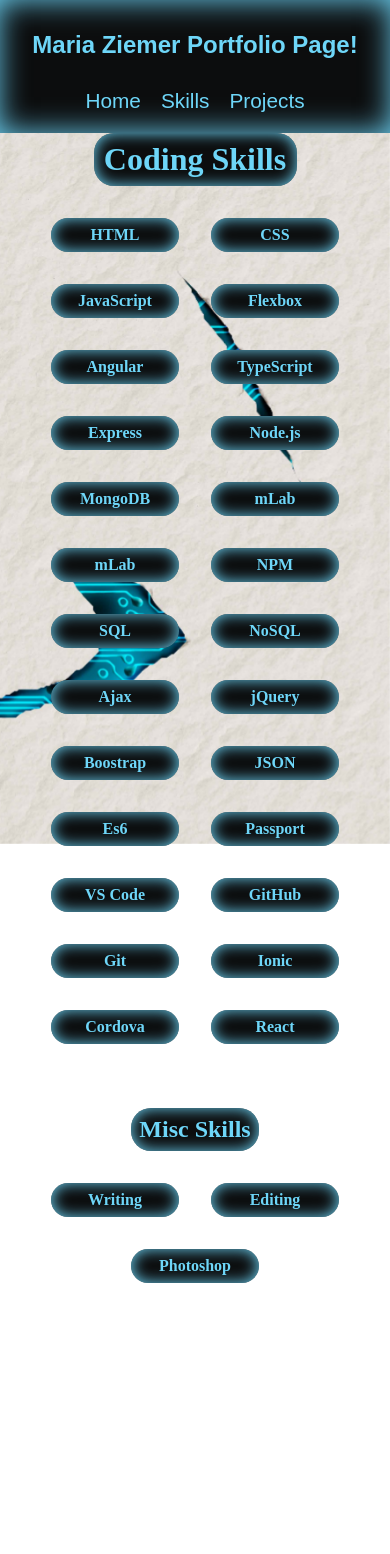
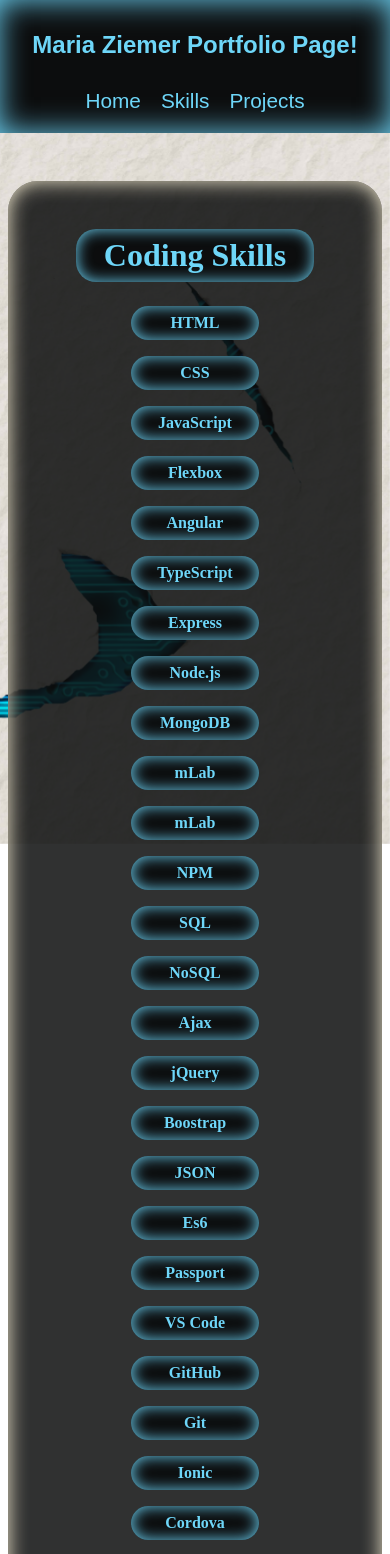
Before and after one commit to Kyrune/Portfolio-Project, an Angular app: page /skills in a window 390 px wide. Shown: the top 1554 px of the page. Before the commit the page ends 1307 px from the top, so only its background shows below. Built offline with nearby package versions, Linux system fonts and the light colour scheme.

Commit message:
Add media queries for smaller screens

```diff
--- a/src/app/skills/skills.component.css
+++ b/src/app/skills/skills.component.css
@@ -4,7 +4,7 @@
   justify-content: center;
 }
 /* Background style div container */
-.background-container {
+.background {
   margin-top: 3rem;
   padding: 3rem;
   width: 60%;
@@ -55,3 +55,21 @@ h2 {
   box-shadow: inset 0 0 15px rgb(110, 214, 248);
   border-radius: 20px;
 }
+/* Media query for 1050px & smaller */
+@media screen and (max-width: 1050px) {
+  .background {
+    width: 100%;
+  }
+}
+/* Media query for 650px & smaller */
+@media screen and (max-width: 650px) {
+  h1 {
+    width: 80%;
+  }
+  h2 {
+    width: 80%;
+  }
+  h4 {
+    margin: 0.5rem;
+  }
+}
```
